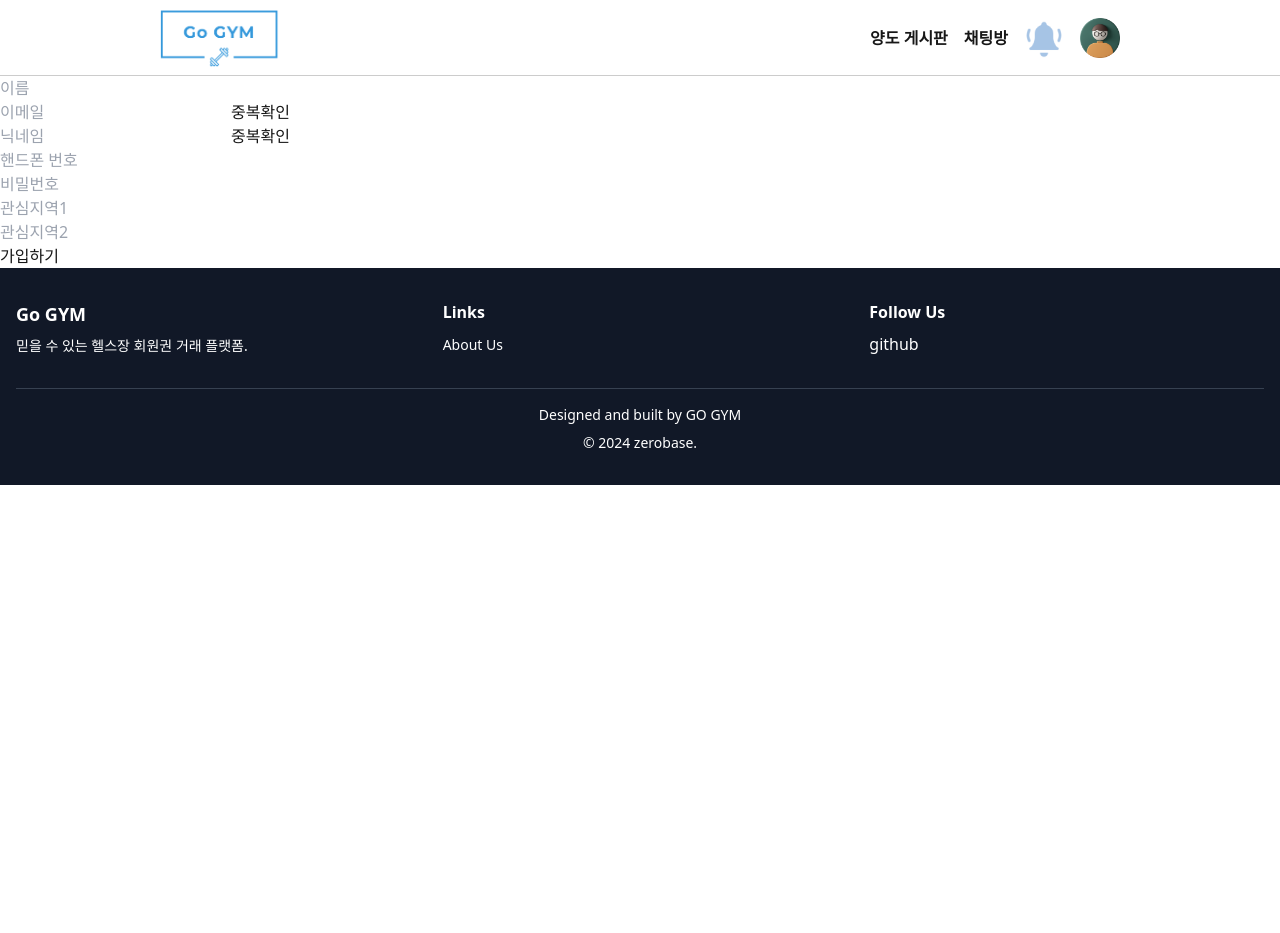
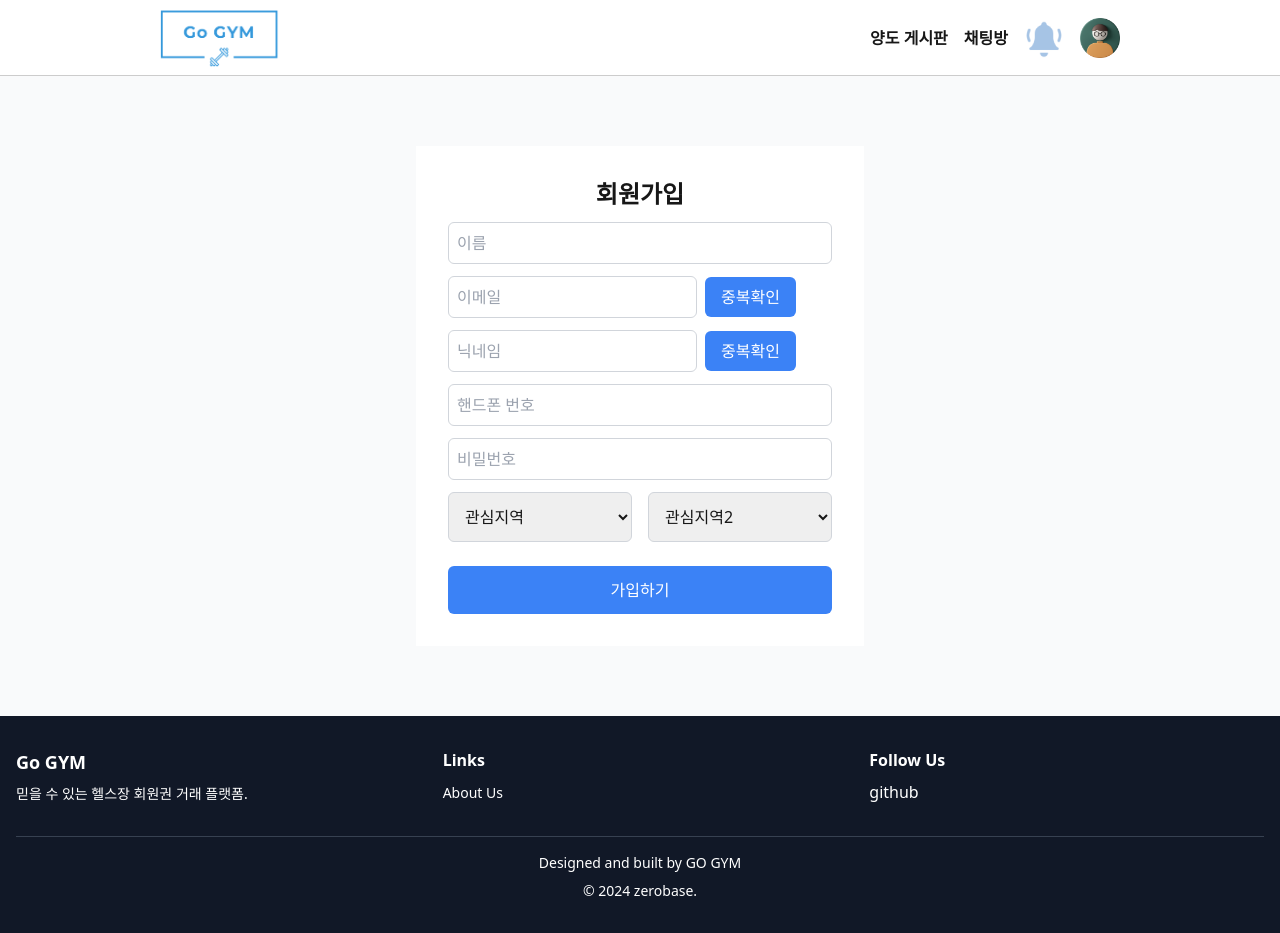
Before and after one commit to MinJuPark52/Go-Gym, a Next.js app: page /login/join in a window 1280 px wide. Before the commit the page ends 800 px from the top, so only its background shows below. Built offline with nearby package versions, Linux system fonts and the light colour scheme.

Commit message:
Feat:회원가입 및 디자인

```diff
--- a/app/login/Login.tsx
+++ /dev/null
@@ -1,93 +0,0 @@
-"use client";
-
-import { useState, ChangeEvent, FormEvent } from "react";
-import Image from "next/image";
-import Link from "next/link";
-
-const Rest_api_key = "5210bb9949fa1d15f1590799fc571710"; // REST API KEY
-const redirect_uri = "http://localhost:3000/oauth"; // Redirect URI
-// oauth 요청 URL
-const kakaoURL = `https://kauth.kakao.com/oauth/authorize?client_id=${Rest_api_key}&redirect_uri=${redirect_uri}&response_type=code`;
-
-const handleLogin = () => {
-  window.location.href = kakaoURL;
-};
-
-export default function Page() {
-  const [email, setEmail] = useState("");
-  const [password, setPassword] = useState("");
-
-  interface InputProps {
-    type: string;
-    placeholder: string;
-    value: string;
-    onChange: (e: ChangeEvent<HTMLInputElement>) => void;
-  }
-
-  const Input = ({ type, placeholder, value, onChange }: InputProps) => (
-    <input
-      type={type}
-      placeholder={placeholder}
-      value={value}
-      onChange={onChange}
-      className="border-2 border-gray-300 px-4 py-2 rounded w-full m-2"
-    />
-  );
-
-  const handleSubmit = (e: FormEvent) => {
-    e.preventDefault();
-    // 유효성검사
-  };
-
-  return (
-    <div className="flex justify-center items-center mt-20">
-      <div className="flex flex-col space-y-7 border-2 border-gray-300 p-6 w-[400px] h-[350px] rounded-lg">
-        <form onSubmit={handleSubmit}>
-          <div>
-            <Input
-              type="text"
-              placeholder="이메일"
-              value={email}
-              onChange={(e) => setEmail(e.target.value)}
-            />
-          </div>
-          <div>
-            <Input
-              type="password"
-              placeholder="비밀번호"
-              value={password}
-              onChange={(e) => setPassword(e.target.value)}
-            />
-          </div>
-          <div>
-            <button
-              type="submit"
-              className="border-2 border-blue-400 hover:border-blue-500 px-20 py-2 mt-5 ml-2 rounded w-full"
-            >
-              로그인
-            </button>
-          </div>
-        </form>
-
-        <button
-          onClick={handleLogin}
-          className="mt-5" // Optional, add margin-top for spacing
-        >
-          <Image
-            src="/kakao_login.png"
-            alt="kakao_login"
-            width={200}
-            height={0}
-            className="ml-20"
-          />
-        </button>
-
-        <div>
-          <Link href="/login/join">
-            <button>회원가입</button>
-          </Link>
-        </div>
-      </div>
-    </div>
-  );
-}
--- a/app/login/join/Join.tsx
+++ /dev/null
@@ -1,34 +0,0 @@
-export default function Join() {
-  return (
-    <>
-      <div>
-        <div>
-          <input type="text" placeholder="이름" />
-        </div>
-        <div>
-          <input type="text" placeholder="이메일"></input>
-          <button>중복확인</button>
-        </div>
-        <div>
-          <input type="text" placeholder="닉네임"></input>
-          <button>중복확인</button>
-        </div>
-        <div>
-          <input type="text" placeholder="핸드폰 번호"></input>
-        </div>
-        <div>
-          <input type="password" placeholder="비밀번호"></input>
-        </div>
-        <div>
-          <input type="text" placeholder="관심지역1"></input>
-        </div>
-        <div>
-          <input type="text" placeholder="관심지역2"></input>
-        </div>
-        <div>
-          <button>가입하기</button>
-        </div>
-      </div>
-    </>
-  );
-}
--- a/app/login/join/page.tsx
+++ b/app/login/join/page.tsx
@@ -1,36 +1,219 @@
-import React from "react";
+"use client";
 
-export default function Join() {
+import React, { useState, ChangeEvent } from "react";
+
+interface InputProps {
+  type: string;
+  placeholder: string;
+  value: string;
+  onChange: (e: ChangeEvent<HTMLInputElement>) => void;
+}
+
+const Input: React.FC<InputProps> = ({
+  type,
+  placeholder,
+  value,
+  onChange,
+}) => (
+  <input
+    type={type}
+    placeholder={placeholder}
+    value={value}
+    onChange={onChange}
+    className="w-full p-2 rounded-md border border-gray-300"
+  />
+);
+
+const areas = [""];
+const areas2 = [""];
+
+export default function Page() {
+  const [formData, setFormData] = useState({
+    name: "",
+    email: "",
+    nickname: "",
+    phone: "",
+    password: "",
+    area: "none",
+    area2: "none",
+  });
+  const [availability, setAvailability] = useState({
+    email: null as boolean | null,
+    nickname: null as boolean | null,
+  });
+  const [loading, setLoading] = useState({
+    email: false,
+    nickname: false,
+  });
+
+  const handleInputChange =
+    (field: keyof typeof formData) => (e: ChangeEvent<HTMLInputElement>) => {
+      setFormData({ ...formData, [field]: e.target.value });
+    };
+
+  const handleSelectChange =
+    (field: keyof typeof formData) => (e: ChangeEvent<HTMLSelectElement>) => {
+      setFormData({ ...formData, [field]: e.target.value });
+    };
+
+  const checkAvailability = async (
+    type: "email" | "nickname",
+    value: string
+  ) => {
+    if (loading[type]) return;
+    setLoading((prev) => ({ ...prev, [type]: true }));
+
+    try {
+      const response = await fetch(
+        `/api/duplicate${type === "nickname" ? "/nickname" : ""}?user${
+          type === "nickname" ? "Nickname" : "Email"
+        }=${value}`
+      );
+      const data = await response.json();
+      setAvailability((prev) => ({
+        ...prev,
+        [type]: data.result === "true" ? false : true,
+      }));
+      alert(data.message);
+    } catch (error) {
+      console.error(`Error checking ${type}:`, error);
+      alert(
+        `${type === "nickname" ? "닉네임" : "이메일"}을 다시 입력해주세요.`
+      );
+    } finally {
+      setLoading((prev) => ({ ...prev, [type]: false }));
+    }
+  };
+
+  const handleSubmit = (e: React.FormEvent) => {
+    e.preventDefault();
+    console.log("Submitted values:", formData);
+  };
+
   return (
-    <>
-      <div>
+    <div className="flex items-center justify-center bg-gray-50 w-full h-[40rem]">
+      <form
+        onSubmit={handleSubmit}
+        className="w-full max-w-md bg-white p-8 space-y-3"
+      >
+        <h2 className="text-2xl font-semibold text-center">회원가입</h2>
+
         <div>
-          <input type="text" placeholder="이름" />
+          <Input
+            type="text"
+            placeholder="이름"
+            value={formData.name}
+            onChange={handleInputChange("name")}
+          />
         </div>
+
+        <div className="flex items-center space-x-2">
+          <div>
+            <Input
+              type="text"
+              placeholder="이메일"
+              value={formData.email}
+              onChange={handleInputChange("email")}
+            />
+          </div>
+          <button
+            type="button"
+            onClick={() => checkAvailability("email", formData.email)}
+            disabled={loading.email}
+            className="bg-blue-500 text-white px-4 py-2 rounded-md hover:bg-blue-600 focus:outline-none"
+          >
+            {loading.email ? "확인 중" : "중복확인"}
+          </button>
+        </div>
+        <div className="mt-2">
+          {availability.email === false && <p>이미 사용중인 이메일입니다.</p>}
+          {availability.email === true && <p>사용 가능한 이메일입니다.</p>}
+        </div>
+
+        <div className="flex items-center space-x-2">
+          <div>
+            <Input
+              type="text"
+              placeholder="닉네임"
+              value={formData.nickname}
+              onChange={handleInputChange("nickname")}
+            />
+          </div>
+          <div>
+            <button
+              type="button"
+              onClick={() => checkAvailability("nickname", formData.nickname)}
+              disabled={loading.nickname}
+              className="bg-blue-500 text-white px-4 py-2 rounded-md hover:bg-blue-600 focus:outline-none"
+            >
+              {loading.nickname ? "확인 중" : "중복확인"}
+            </button>
+            {availability.nickname === false && (
+              <p>이미 사용중인 닉네임입니다.</p>
+            )}
+            {availability.nickname === true && <p>사용 가능한 닉네임입니다.</p>}
+          </div>
+        </div>
+
         <div>
-          <input type="text" placeholder="이메일"></input>
-          <button>중복확인</button>
+          <Input
+            type="text"
+            placeholder="핸드폰 번호"
+            value={formData.phone}
+            onChange={handleInputChange("phone")}
+          />
         </div>
+
         <div>
-          <input type="text" placeholder="닉네임"></input>
-          <button>중복확인</button>
+          <Input
+            type="password"
+            placeholder="비밀번호"
+            value={formData.password}
+            onChange={handleInputChange("password")}
+          />
         </div>
+
+        <div className="flex space-x-4">
+          <div className="w-full">
+            <select
+              value={formData.area}
+              onChange={handleSelectChange("area")}
+              className="w-full p-3 border border-gray-300 rounded-md focus:outline-none"
+            >
+              <option value="none">관심지역</option>
+              {areas.map((area) => (
+                <option key={area} value={area}>
+                  {area}
+                </option>
+              ))}
+            </select>
+          </div>
+
+          <div className="w-full">
+            <select
+              value={formData.area2}
+              onChange={handleSelectChange("area2")}
+              className="w-full p-3 border border-gray-300 rounded-md focus:outline-none mb-3"
+            >
+              <option value="none">관심지역2</option>
+              {areas2.map((area) => (
+                <option key={area} value={area}>
+                  {area}
+                </option>
+              ))}
+            </select>
+          </div>
+        </div>
+
         <div>
-          <input type="text" placeholder="핸드폰 번호"></input>
+          <button
+            type="submit"
+            className="w-full bg-blue-500 text-white py-3 rounded-md hover:bg-blue-600 focus:outline-none"
+          >
+            가입하기
+          </button>
         </div>
-        <div>
-          <input type="password" placeholder="비밀번호"></input>
-        </div>
-        <div>
-          <input type="text" placeholder="관심지역1"></input>
-        </div>
-        <div>
-          <input type="text" placeholder="관심지역2"></input>
-        </div>
-        <div>
-          <button>가입하기</button>
-        </div>
-      </div>
-    </>
+      </form>
+    </div>
   );
 }
--- a/app/login/page.tsx
+++ b/app/login/page.tsx
@@ -1,20 +1,8 @@
 "use client";
 
-import { useState, ChangeEvent, FormEvent } from "react";
+import { useState, ChangeEvent } from "react";
 import Image from "next/image";
 import Link from "next/link";
-
-const redirect_uri = "http://localhost:3000/oauth"; // Redirect URI
-// oauth 요청 URL
-const kakaoURL = `https://kauth.kakao.com/oauth/authorize?client_id=&redirect_uri=${redirect_uri}&response_type=code`;
-
-const handleLogin = () => {
-  window.location.href = kakaoURL;
-};
-
-export default function Page() {
-  const [email, setEmail] = useState("");
-  const [password, setPassword] = useState("");
 
 interface InputProps {
   type: string;
@@ -23,63 +11,75 @@ export default function Page() {
   onChange: (e: ChangeEvent<HTMLInputElement>) => void;
 }
 
-  const Input = ({ type, placeholder, value, onChange }: InputProps) => (
+const client_id = "your_kakao_client_id_here";
+const redirect_uri = "http://localhost:3000/oauth";
+const kakaoURL = `https://kauth.kakao.com/oauth/authorize?client_id=${client_id}&redirect_uri=${redirect_uri}&response_type=code`;
+
+const Input: React.FC<InputProps> = ({
+  type,
+  placeholder,
+  value,
+  onChange,
+}) => (
   <input
     type={type}
     placeholder={placeholder}
     value={value}
     onChange={onChange}
-      className="border-2 border-gray-300 px-4 py-2 rounded w-full m-2"
+    className="w-full p-2 rounded-md border border-gray-300 mb-3"
   />
 );
 
-  const handleSubmit = (e: FormEvent) => {
+export default function Page() {
+  const [email, setEmail] = useState("");
+  const [password, setPassword] = useState("");
+
+  // Handle Kakao login redirect
+  const handleLogin = () => (window.location.href = kakaoURL);
+
+  // Form submit handler
+  const handleSubmit = (e: React.FormEvent) => {
     e.preventDefault();
-    // 유효성검사
+    console.log("Email:", email, "Password:", password);
   };
 
   return (
-    <div className="flex justify-center items-center mt-20">
-      <div className="flex flex-col space-y-7 border-2 border-gray-300 p-6 w-[400px] h-[350px] rounded-lg">
+    <div className="flex items-center justify-center bg-gray-50 w-full h-[40rem]">
+      <div className="flex flex-col space-y-7 border-2 border-gray-50 p-6 bg-white">
+        <h2 className="text-2xl font-semibold text-center">로그인</h2>
+
         <form onSubmit={handleSubmit}>
-          <div>
           <Input
             type="text"
             placeholder="이메일"
             value={email}
             onChange={(e) => setEmail(e.target.value)}
           />
-          </div>
-          <div>
           <Input
             type="password"
             placeholder="비밀번호"
             value={password}
             onChange={(e) => setPassword(e.target.value)}
           />
-          </div>
-          <div>
+
           <button
             type="submit"
-              className="border-2 border-blue-400 hover:border-blue-500 px-20 py-2 mt-5 ml-2 rounded w-full"
+            className="w-full bg-blue-500 text-white py-2 rounded-md hover:bg-blue-600 focus:outline-none mt-4"
           >
             로그인
           </button>
-          </div>
         </form>
 
-        <button
-          onClick={handleLogin}
-          className="mt-5" // Optional, add margin-top for spacing
-        >
+        <div className="flex justify-center">
           <Image
             src="/kakao_login.png"
-            alt="kakao_login"
+            alt="카카오 로그인"
             width={200}
-            height={0}
-            className="ml-20"
+            height={50}
+            className="cursor-pointer"
+            onClick={handleLogin}
           />
-        </button>
+        </div>
 
         <div>
           <Link href="/login/join">
```
Also changed, not shown: components/Post/PostItem.tsx (+8 -8 lines), 1 other file (tests, documents, lock files or other folders). Lines whose indentation alone changed are shown as unchanged.
